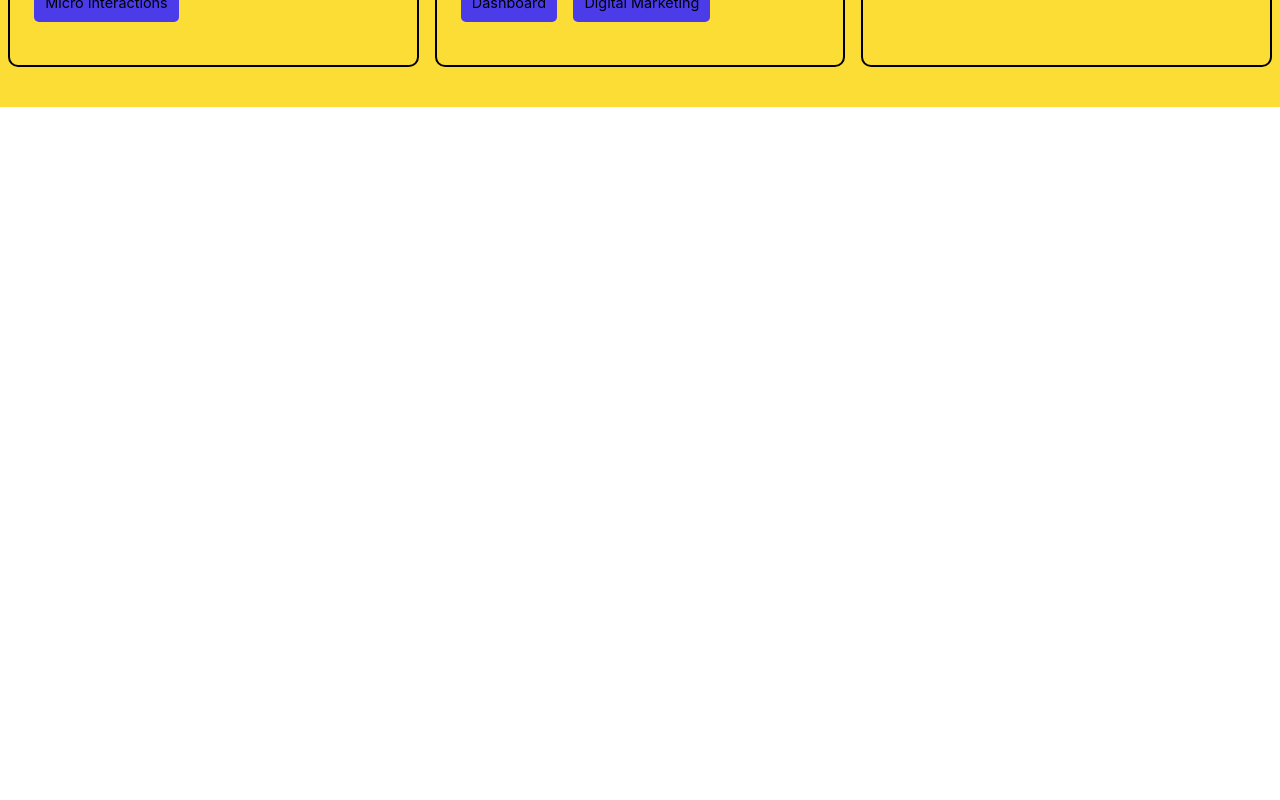
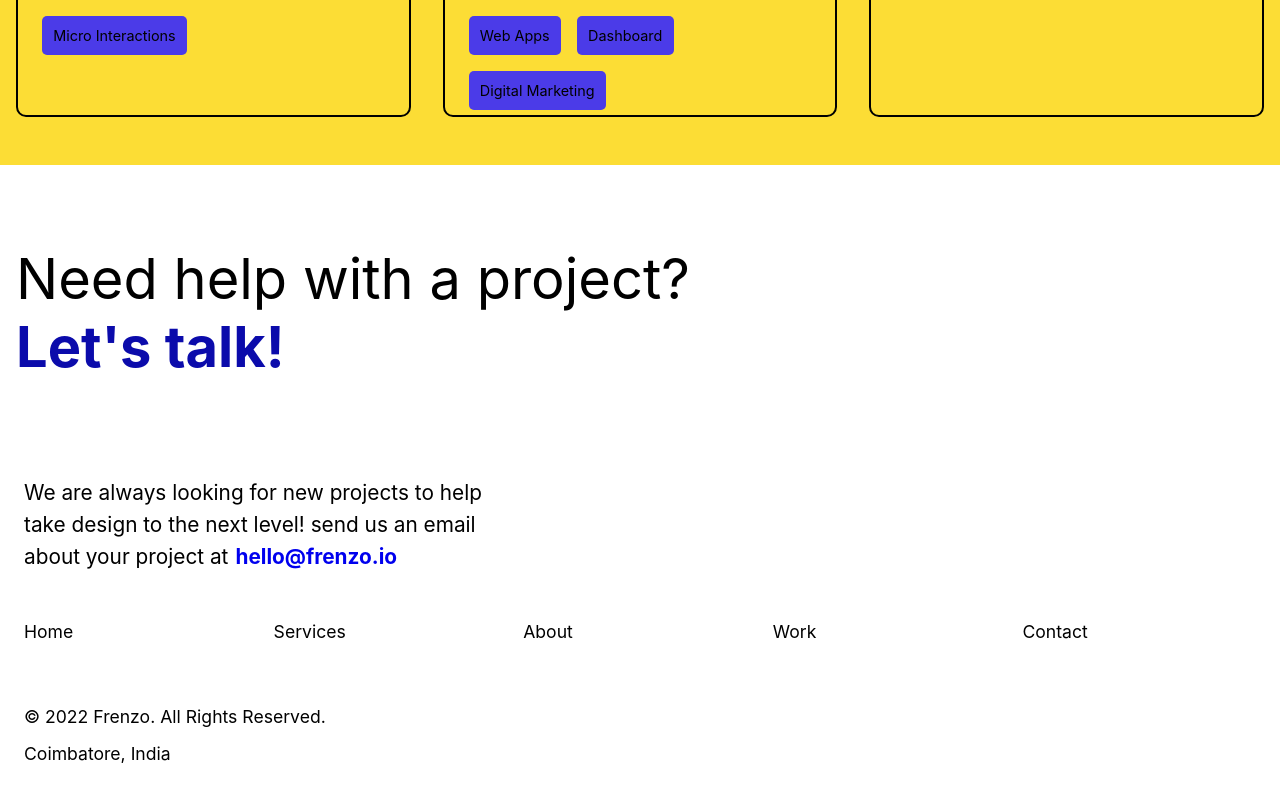
Before and after one commit to SUNKUMARM/Frenzo-clone, a React (Create React App) app: page / in a window 1280 px wide. Shown: the part 3872-4672 px from the top of the page. Before the commit the page ends 3979 px from the top, so only its background shows below. Built offline with nearby package versions, Linux system fonts and the light colour scheme.

Commit message:
contact page added

```diff
--- a/src/components/navbar/NavBar.jsx
+++ b/src/components/navbar/NavBar.jsx
@@ -1,7 +1,7 @@
 import React from "react";
 import logo from "../assets/logo.png";
 import "./navbar.css";
-import NavList from "./NavList";
+import { NavLink } from "react-router-dom";
 
 const NavBar = () => {
   return (
@@ -10,7 +10,10 @@ const NavBar = () => {
         <img src={logo} alt="logo" />
       </div>
       <nav className="navbar-parent">
-        <NavList />
+        <NavLink to={"/service"}>Services</NavLink>
+        <NavLink>About</NavLink>
+        <NavLink>Work</NavLink>
+        <NavLink>Contact</NavLink>
       </nav>
     </div>
   );
--- a/src/components/navbar/NavList.jsx
+++ /dev/null
@@ -1,15 +0,0 @@
-import React from "react";
-import { NavLink } from "react-router-dom";
-
-const NavList = () => {
-  return (
-    <>
-      <NavLink to={"/service"}>Services</NavLink>
-      <NavLink>About</NavLink>
-      <NavLink>Work</NavLink>
-      <NavLink>Contact</NavLink>
-    </>
-  );
-};
-
-export default NavList;
--- /dev/null
+++ b/src/components/pages/contact/Contact.jsx
@@ -0,0 +1,39 @@
+import React from "react";
+import "./contact.css";
+import { NavLink } from "react-router-dom";
+
+const Contact = () => {
+  return (
+    <div className="contact-container">
+      <div>
+        <p className="contact-title">
+          Need help with a project? <p>Let's talk!</p>
+        </p>
+      </div>
+      <div>
+        <p className="contact-content">
+          We are always looking for new projects to help take design to the next
+          level! send us an email about your project at
+          <a href="mailto:hello@frenzo.io?subject=contact%20us">
+            hello@frenzo.io
+          </a>
+        </p>
+      </div>
+      <div className="footer">
+        <div className="contact-footer">
+          <NavLink to={"/"}>Home</NavLink>
+          <NavLink to={"/service"}>Services</NavLink>
+          <NavLink>About</NavLink>
+          <NavLink>Work</NavLink>
+          <NavLink>Contact</NavLink>
+        </div>
+        <div className="copyright">
+          <p>© 2022 Frenzo. All Rights Reserved.</p>
+          <p>Coimbatore, India</p>
+        </div>
+      </div>
+    </div>
+  );
+};
+
+export default Contact;
--- /dev/null
+++ b/src/components/pages/contact/contact.css
@@ -0,0 +1,55 @@
+.contact-container {
+  padding: 2rem 0;
+}
+.contact-title {
+  display: flex;
+  flex-direction: column;
+  text-align: center;
+  font-size: 2rem;
+  padding: 3rem 1rem;
+  color: black;
+}
+.contact-title p {
+  color: rgb(11, 11, 171);
+  font-weight: 700;
+}
+.contact-content {
+  line-height: 2rem;
+  font-size: 1.1rem;
+  margin: 3rem 1.5rem;
+}
+.contact-content a {
+  text-decoration: none;
+  font-weight: 700;
+  margin-left: 7px;
+}
+.contact-footer {
+  margin: 3rem 1.5rem 3rem 1.5rem;
+  display: grid;
+  grid-template-columns: repeat(auto-fit, minmax(120px, 1fr));
+  gap: 1rem;
+}
+.contact-footer a {
+  text-decoration: none;
+  color: black;
+  font-size: 1.1rem;
+  cursor: pointer;
+}
+.copyright {
+  font-size: 1.1rem;
+  display: grid;
+  gap: 1rem;
+  margin: 4rem 1.5rem 2rem 1.5rem;
+}
+
+@media (min-width: 760px) {
+  .contact-title {
+    font-size: 3.5rem;
+    text-align: start;
+  }
+  .contact-content {
+    width: 480px;
+    font-size: 1.3rem;
+    grid-template-columns: repeat(auto-fit, minmax(0, 1fr));
+  }
+}
--- a/src/components/pages/home/Home.jsx
+++ b/src/components/pages/home/Home.jsx
@@ -5,6 +5,7 @@ import NavBar from "../../navbar/NavBar";
 import Service from "../service/Service";
 import About from "../about/About";
 import Work from "../work/Work";
+import Contact from "../contact/Contact";
 
 const Home = () => {
   return (
@@ -19,6 +20,7 @@ const Home = () => {
       <Service />
       <About />
       <Work />
+      <Contact />
     </div>
   );
 };
--- a/src/components/pages/home/home.css
+++ b/src/components/pages/home/home.css
@@ -1,5 +1,5 @@
-.container {
-}
+/* .container {
+} */
 
 .home-container {
   min-height: 90vh;
--- a/src/components/pages/work/work.css
+++ b/src/components/pages/work/work.css
@@ -42,6 +42,6 @@
     margin-bottom: 1rem;
   }
   .work-single-parent {
-    margin: 0.5rem;
+    margin: 1rem;
   }
 }
```
